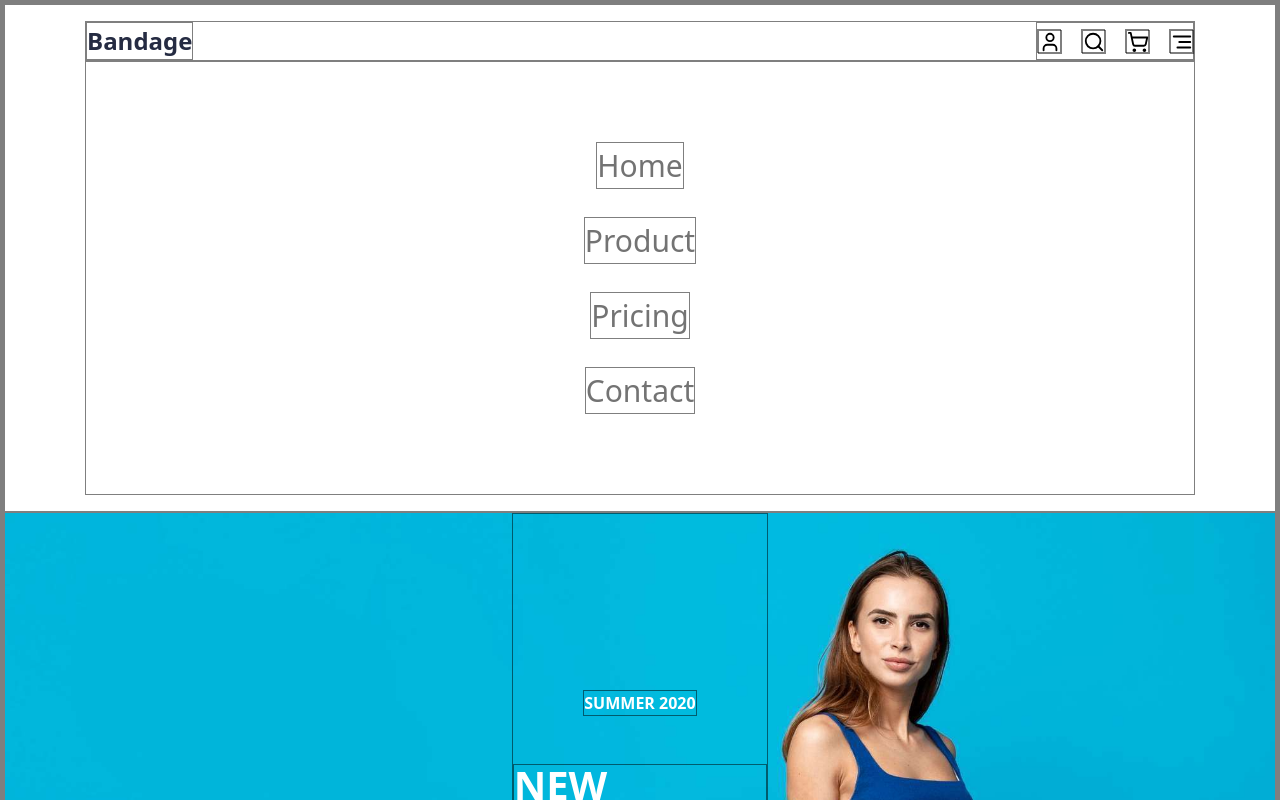
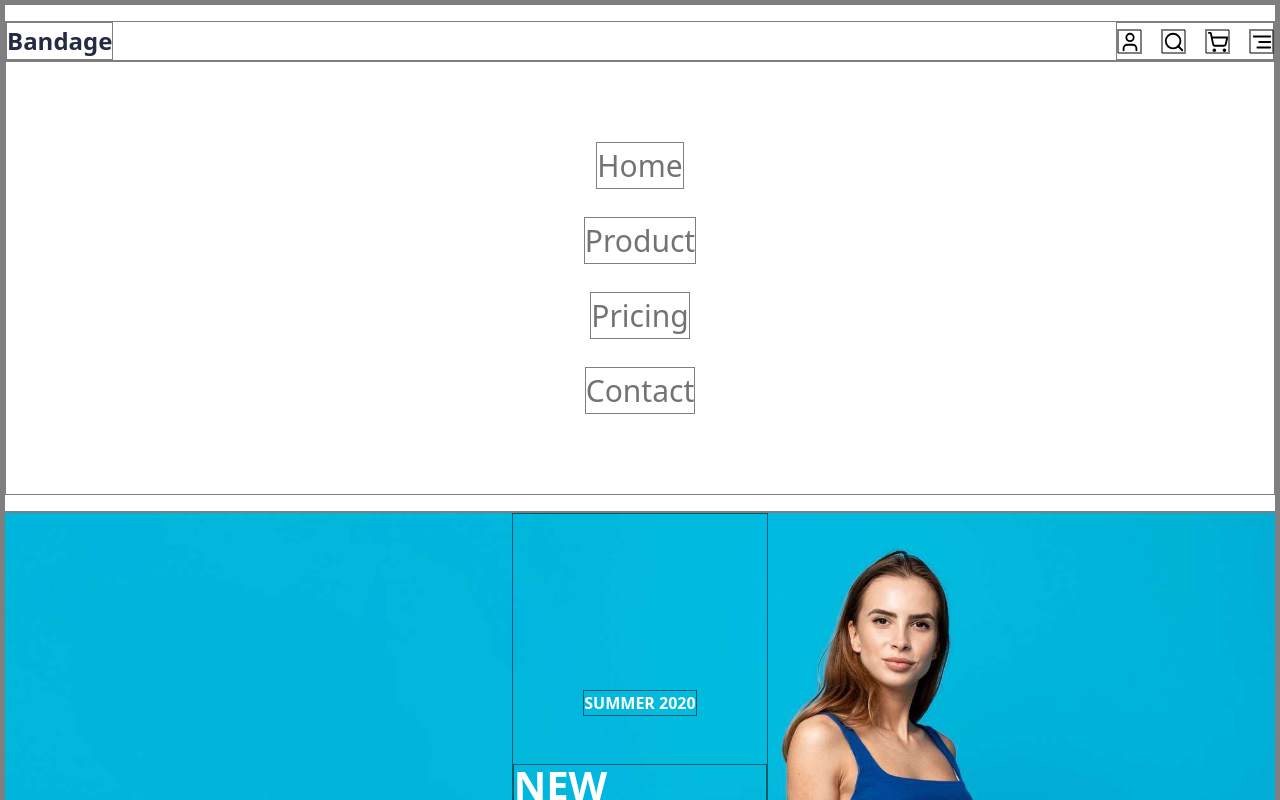
Before and after one commit to serife-yildirim/e-commerce-project, a React (Vite) app: page / in a window 1280 px wide. Shown: the top 800 px of the page. Built offline with nearby package versions, Linux system fonts and the light colour scheme.

Commit message:
Update Slider component and remove container config

```diff
--- a/src/components/Slider.jsx
+++ b/src/components/Slider.jsx
@@ -2,12 +2,16 @@ import React from "react"
 function Slider() {
 
     return (
-      <div className="bg-[url('/images/homeHero.jpg')] bg-no-repeat bg-cover bg-top text-lightTextColor flex justify-center items-center  ">
-      <div className="flex flex-col items-center gap-12 py-44 max-w-64 ">
-        <h6 className="h6 text-base font-bold">SUMMER 2020</h6>
-        <h2 className="h2 text-4xl font-bold">NEW COLLECTION</h2>
-        <h4 className="text-xl text-lightGray">We know how large objects will act, but things on a small scale.</h4>
-        <button className="bg-succes text-lightTextColor text-3xl font-bold w-56 h-16 rounded-md">SHOP NOW</button>
+      <div className="bg-[url('/images/homeHero.jpg')] bg-no-repeat bg-cover bg-top text-lightTextColor flex justify-center items-center sm:items-start sm:justify-start sm:px-40 ">
+      <div className="flex flex-col items-center sm:items-start gap-12 py-44 max-w-64 sm:max-w-none">
+        <h6 className="h6 font-bold">SUMMER 2020</h6>
+        <h2 className="h2 sm:h1 font-bold">NEW COLLECTION</h2>
+        <h4 className="h4 sm:h5 sm:max-w-80 text-lightGray">
+          We know how large objects will act, but things on a small scale.
+        </h4>
+        <button className="bg-succes text-lightTextColor text-3xl font-bold w-56 h-16 rounded-md">
+          SHOP NOW
+        </button>
       </div>
       </div>
     )
--- a/tailwind.config.js
+++ b/tailwind.config.js
@@ -40,15 +40,7 @@ export default {
         'BlogCard': '300px',
       },
     },
-    container: {
-      padding: {
-        DEFAULT: '1rem',
-        sm: '2rem',
-        lg: '4rem',
-        xl: '5rem',
-        '2xl': '6rem',
-      },
-    },
+
     headers: {
       h1: "58px",
       h2: "40px",
```
